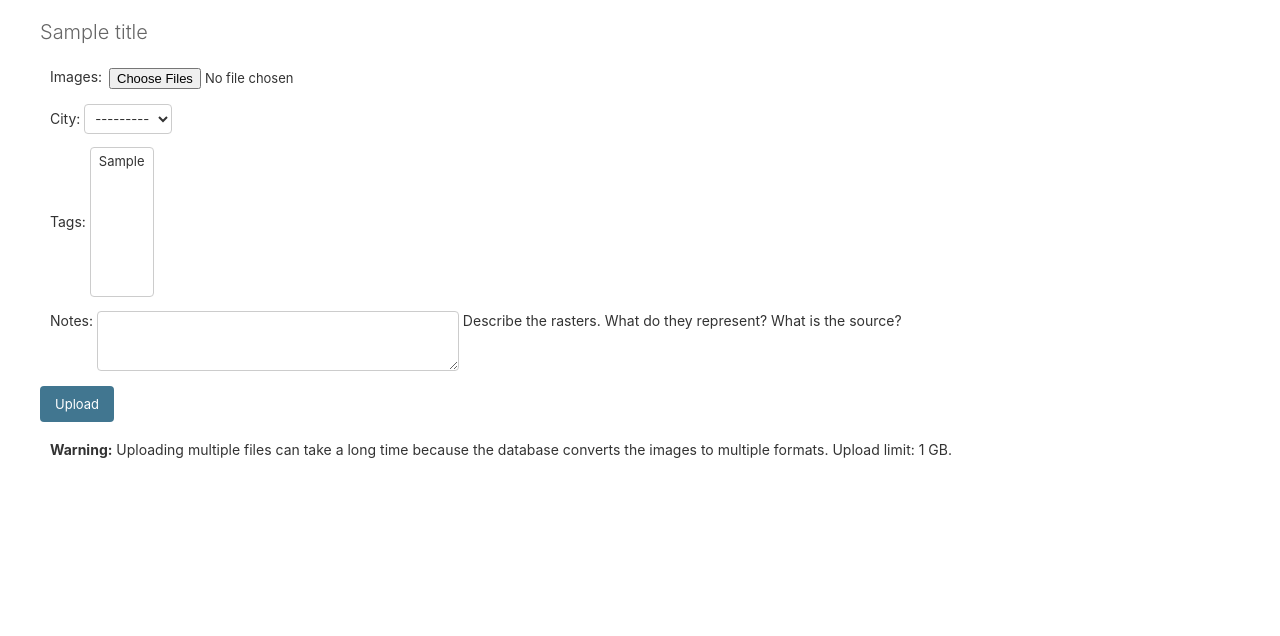
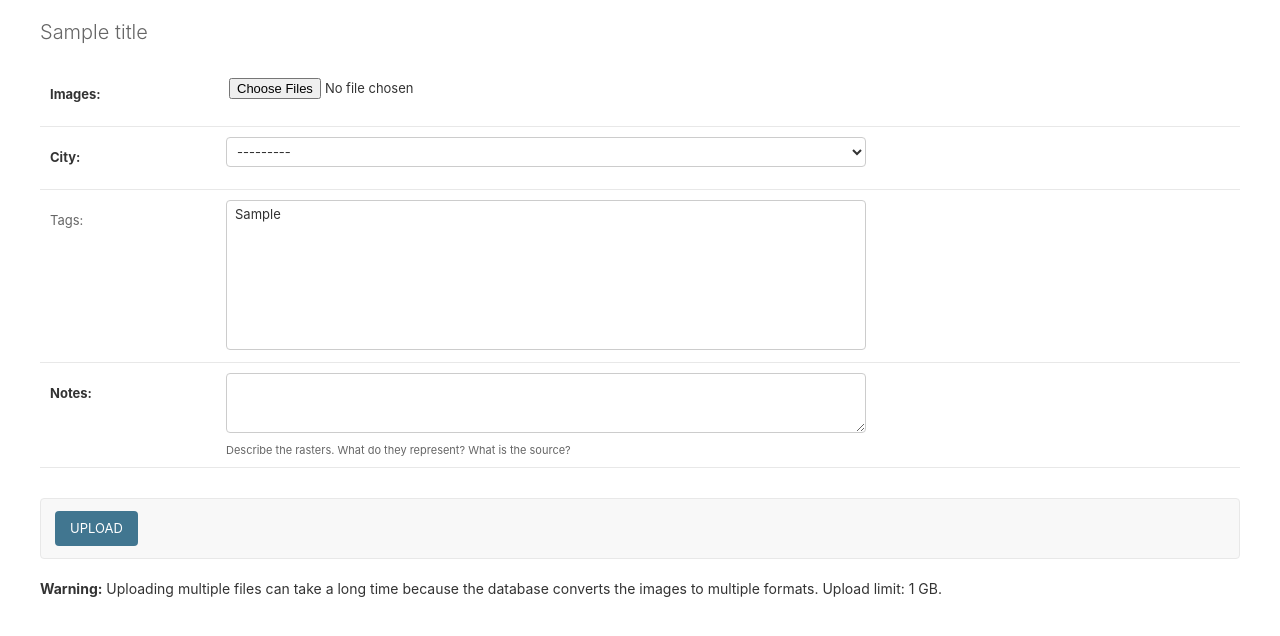
Before and after one commit to c-toolbox/SimStad-Omni, a Django app: template simstad/templates/admin/bulk_upload.html in a window 1280 px wide. Shown: the part 86-722 px from the top of the page. Run offline with Django 4.2, Linux system fonts and the light colour scheme; tables that the repository leaves empty hold one stand-in row (values such as "Sample post"); the template is opened without the code that fills it: values that come from a table or form of the project are taken from there, most other values are stand-ins (such as "Sample title", 1, 10 or a date in 2020).

Commit message:
Fix css styling on custom upload forms.

```diff
--- /dev/null
+++ b/simstad/static/simstad/admin/custom_form.css
@@ -0,0 +1,50 @@
+.admin-custom-form .custom-form-field {
+    display: grid;
+    grid-template-columns: 160px minmax(0, 640px);
+    gap: 16px;
+    align-items: start;
+}
+
+.admin-custom-form .aligned .custom-form-field > label {
+    float: none;
+    width: auto;
+    padding: 8px 0;
+    margin: 0;
+}
+
+.admin-custom-form .custom-form-control {
+    min-width: 0;
+}
+
+.admin-custom-form .custom-form-control input:not([type="checkbox"]):not([type="radio"]),
+.admin-custom-form .custom-form-control select,
+.admin-custom-form .custom-form-control textarea {
+    box-sizing: border-box;
+    width: 100%;
+    max-width: 100%;
+}
+
+.admin-custom-form .custom-form-control textarea {
+    resize: vertical;
+}
+
+.admin-custom-form .aligned .custom-form-control .help,
+.admin-custom-form .aligned .custom-form-control .errorlist {
+    margin: 8px 0 0;
+    padding: 0;
+}
+
+.admin-custom-form .aligned .custom-form-control .errorlist {
+    margin: 0 0 8px;
+}
+
+@media (max-width: 767px) {
+    .admin-custom-form .custom-form-field {
+        grid-template-columns: minmax(0, 1fr);
+        gap: 8px;
+    }
+
+    .admin-custom-form .aligned .custom-form-field > label {
+        padding: 0;
+    }
+}
--- a/simstad/templates/admin/bulk_upload.html
+++ b/simstad/templates/admin/bulk_upload.html
@@ -1,17 +1,7 @@
-{% extends "admin/base_site.html" %}
+{% extends "admin/custom_form.html" %}
 
-{% block content %}
-	<div class="module">
-		<form method="post" enctype="multipart/form-data" class="admin-form">
-			{% csrf_token %}
-			{{ form.as_p }}
-			<div class="form-row">
-				<input type="submit" value="Upload" class="default">
-			</div>
-		</form>
-
-		<p style="margin-top: 16px;">
-			<strong>Warning:</strong> Uploading multiple files can take a long time because the database converts the images to multiple formats. Upload limit: 1 GB.
-		</p>
-	</div>
+{% block after_form %}
+	<p>
+		<strong>Warning:</strong> Uploading multiple files can take a long time because the database converts the images to multiple formats. Upload limit: 1 GB.
+	</p>
 {% endblock %}
--- /dev/null
+++ b/simstad/templates/admin/custom_form.html
@@ -0,0 +1,39 @@
+{% extends "admin/base_site.html" %}
+{% load static %}
+
+{% block extrastyle %}
+	{{ block.super }}
+	<link rel="stylesheet" href="{% static 'admin/css/forms.css' %}">
+	<link rel="stylesheet" href="{% static 'simstad/admin/custom_form.css' %}">
+{% endblock %}
+
+{% block content %}
+	<form method="post" enctype="multipart/form-data" class="admin-custom-form">
+		{% csrf_token %}
+		{{ form.non_field_errors }}
+		{% for hidden in form.hidden_fields %}
+			{{ hidden.errors }}
+			{{ hidden }}
+		{% endfor %}
+		<fieldset class="module aligned">
+			{% for field in form.visible_fields %}
+				<div class="form-row{% if field.errors %} errors{% endif %}">
+					<div class="custom-form-field">
+						<label for="{{ field.id_for_label }}"{% if field.field.required %} class="required"{% endif %}>{{ field.label }}:</label>
+						<div class="custom-form-control">
+							{{ field.errors }}
+							{{ field }}
+							{% if field.help_text %}
+								<div class="help" id="{{ field.auto_id }}_helptext">{{ field.help_text }}</div>
+							{% endif %}
+						</div>
+					</div>
+				</div>
+			{% endfor %}
+		</fieldset>
+		<div class="submit-row">
+			<input type="submit" value="{% block submit_label %}Upload{% endblock %}" class="default">
+		</div>
+	</form>
+	{% block after_form %}{% endblock %}
+{% endblock %}
```
Also changed, not shown: simstad/templates/admin/legend_json_import.html (+4 -10 lines).
